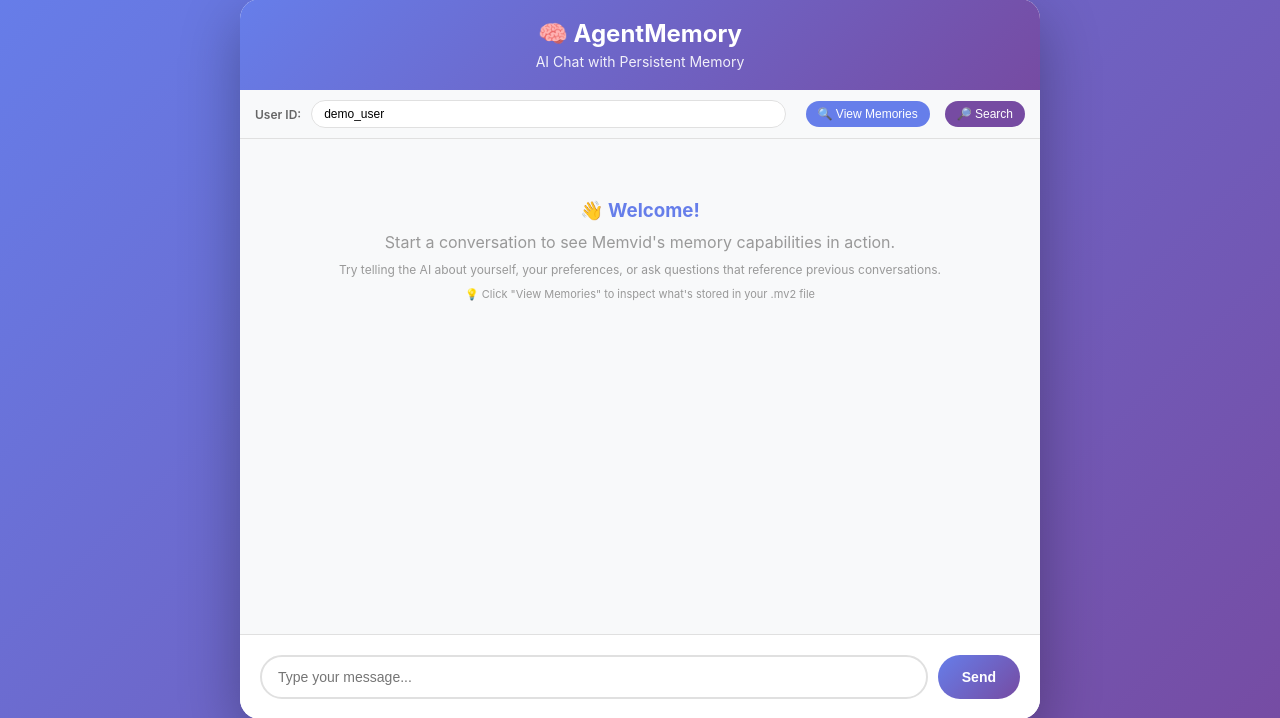
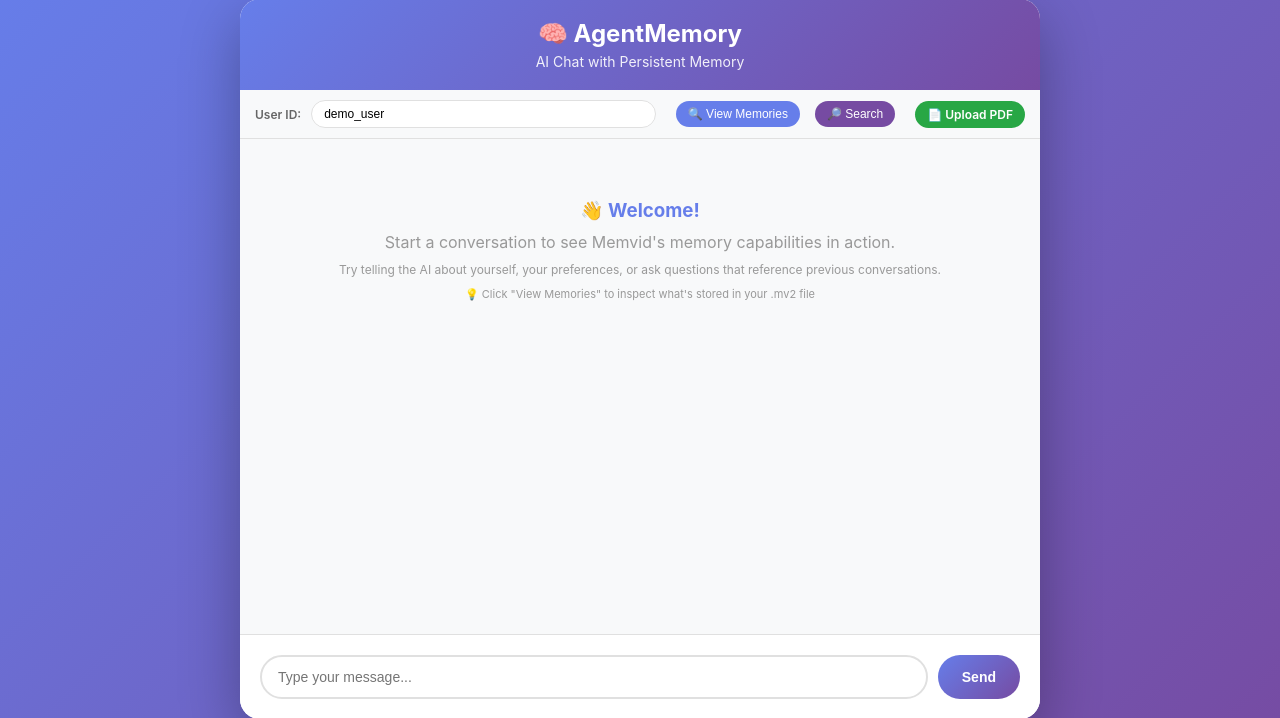
Before and after one commit to VishwasK/agentmemory, a Flask app: page / in a window 1280 px wide. Shown: the part 41-759 px from the top of the page. Run offline with Flask 3, Linux system fonts and the light colour scheme; parts of the project's set-up code (start-up, migrations or seed data) failed here and were passed over.

Commit message:
Add PDF upload feature for knowledge base - extract and index PDF pages in Memvid

```diff
--- a/app.py
+++ b/app.py
@@ -10,6 +10,17 @@ logger = logging.getLogger(__name__)
 
 from flask import Flask, render_template, request, jsonify
 from openai import OpenAI
+from werkzeug.utils import secure_filename
+import io
+
+# Import PDF processing library
+try:
+    import PyPDF2
+    PDF_AVAILABLE = True
+    logger.info("PyPDF2 imported successfully")
+except ImportError as e:
+    logger.warning(f"PyPDF2 not available - PDF upload will be disabled: {e}")
+    PDF_AVAILABLE = False
 
 # Import memvid_sdk with error handling
 try:
@@ -544,6 +555,125 @@ Be conversational and helpful."""
         app.logger.error(f"Error in chat endpoint: {str(e)}", exc_info=True)
         return jsonify({'error': str(e)}), 500
 
+@app.route('/upload', methods=['POST'])
+def upload_pdf():
+    """Handle PDF file uploads and store content in Memvid"""
+    if not PDF_AVAILABLE:
+        return jsonify({'error': 'PDF processing not available - PyPDF2 not installed'}), 503
+
+    try:
+        # Check if file is present
+        if 'file' not in request.files:
+            return jsonify({'error': 'No file provided'}), 400
+
+        file = request.files['file']
+        user_id = request.form.get('user_id', 'default_user')
+
+        if file.filename == '':
+            return jsonify({'error': 'No file selected'}), 400
+
+        # Check file extension
+        if not file.filename.lower().endswith('.pdf'):
+            return jsonify({'error': 'Only PDF files are supported'}), 400
+
+        # Get user's memory instance
+        mv = get_memory_instance(user_id)
+
+        # Read PDF file
+        pdf_bytes = file.read()
+        pdf_file = io.BytesIO(pdf_bytes)
+
+        # Extract text from PDF
+        pdf_reader = PyPDF2.PdfReader(pdf_file)
+        total_pages = len(pdf_reader.pages)
+
+        chunks_stored = 0
+        timestamp = int(time.time())
+        filename = secure_filename(file.filename)
+
+        # Process each page as a chunk
+        for page_num, page in enumerate(pdf_reader.pages, start=1):
+            try:
+                text = page.extract_text()
+
+                if not text or not text.strip():
+                    logger.warning(f"Page {page_num} has no extractable text")
+                    continue
+
+                # Store each page as a separate frame
+                chunk_title = f"PDF: {filename} - Page {page_num}"
+                try:
+                    frame_id = mv.put(
+                        title=chunk_title,
+                        label="pdf_reference",
+                        text=text,
+                        metadata={
+                            "user_id": user_id,
+                            "type": "pdf_reference",
+                            "filename": filename,
+                            "page": page_num,
+                            "total_pages": total_pages,
+                            "timestamp": timestamp
+                        },
+                        enable_embedding=ENABLE_EMBEDDINGS
+                    )
+                    chunks_stored += 1
+                    logger.info(f"Stored PDF chunk (page {page_num}, frame_id={frame_id})")
+                except Exception as e:
+                    logger.warning(f"Failed to store PDF page {page_num} with embedding={ENABLE_EMBEDDINGS}, retrying without: {e}")
+                    # Fallback: try without embeddings
+                    try:
+                        frame_id = mv.put(
+                            title=chunk_title,
+                            label="pdf_reference",
+                            text=text,
+                            metadata={
+                                "user_id": user_id,
+                                "type": "pdf_reference",
+                                "filename": filename,
+                                "page": page_num,
+                                "total_pages": total_pages,
+                                "timestamp": timestamp
+                            },
+                            enable_embedding=False
+                        )
+                        chunks_stored += 1
+                        logger.info(f"Stored PDF chunk (page {page_num}, frame_id={frame_id}, no embedding)")
+                    except Exception as e2:
+                        logger.error(f"Failed to store PDF page {page_num} even without embedding: {e2}", exc_info=True)
+
+            except Exception as e:
+                logger.error(f"Error processing page {page_num}: {e}", exc_info=True)
+                continue
+
+        # Commit changes
+        try:
+            mv.seal()
+            logger.info(f"Successfully committed {chunks_stored} PDF chunks")
+        except Exception as e:
+            logger.error(f"Failed to seal memory file after PDF upload: {e}", exc_info=True)
+
+        if chunks_stored == 0:
+            return jsonify({
+                'error': 'No text could be extracted from the PDF',
+                'pages_processed': total_pages
+            }), 400
+
+        return jsonify({
+            'success': True,
+            'filename': filename,
+            'pages_processed': total_pages,
+            'chunks_stored': chunks_stored,
+            'message': f'Successfully uploaded and indexed {chunks_stored} pages from {filename}'
+        })
+
+    except PyPDF2.errors.PdfReadError as e:
+        logger.error(f"PDF read error: {e}", exc_info=True)
+        return jsonify({'error': f'Invalid PDF file: {str(e)}'}), 400
+    except Exception as e:
+        logger.error(f"Error in PDF upload endpoint: {str(e)}", exc_info=True)
+        return jsonify({'error': str(e)}), 500
+
 @app.route('/memories/<user_id>', methods=['GET'])
 def get_memories(user_id):
     """Get all memories for a user"""
--- a/requirements.txt
+++ b/requirements.txt
@@ -2,3 +2,4 @@ Flask==3.0.0
 memvid-sdk>=2.0.0
 openai>=1.0.0
 gunicorn==21.2.0
+PyPDF2>=3.0.0
--- a/templates/index.html
+++ b/templates/index.html
@@ -209,6 +209,8 @@
             <input type="text" id="userIdInput" value="demo_user" placeholder="Enter user ID">
             <button onclick="showDebugInfo()" style="margin-left: 10px; padding: 6px 12px; background: #667eea; color: white; border: none; border-radius: 15px; cursor: pointer; font-size: 12px;">🔍 View Memories</button>
             <button onclick="searchMemories()" style="margin-left: 5px; padding: 6px 12px; background: #764ba2; color: white; border: none; border-radius: 15px; cursor: pointer; font-size: 12px;">🔎 Search</button>
+            <label for="pdfUpload" style="margin-left: 10px; padding: 6px 12px; background: #28a745; color: white; border: none; border-radius: 15px; cursor: pointer; font-size: 12px; display: inline-block;">📄 Upload PDF</label>
+            <input type="file" id="pdfUpload" accept=".pdf" style="display: none;" onchange="handlePdfUpload(event)">
         </div>
 
         <div class="chat-container" id="chatContainer">
@@ -437,6 +439,55 @@
                 alert(`Error: ${error.message}`);
             }
         }
+
+        async function handlePdfUpload(event) {
+            const file = event.target.files[0];
+            if (!file) return;
+
+            if (!file.name.toLowerCase().endsWith('.pdf')) {
+                alert('Please select a PDF file');
+                event.target.value = '';
+                return;
+            }
+
+            const userId = userIdInput.value.trim() || 'default_user';
+            const formData = new FormData();
+            formData.append('file', file);
+            formData.append('user_id', userId);
+
+            // Show loading state
+            const uploadLabel = document.querySelector('label[for="pdfUpload"]');
+            const originalText = uploadLabel.textContent;
+            uploadLabel.textContent = '⏳ Uploading...';
+            uploadLabel.style.opacity = '0.6';
+            uploadLabel.style.cursor = 'not-allowed';
+
+            try {
+                const response = await fetch('/upload', {
+                    method: 'POST',
+                    body: formData
+                });
+
+                const data = await response.json();
+
+                if (response.ok) {
+                    addMessage(`📄 PDF uploaded successfully! ${data.message}`, false);
+                    console.log('PDF upload success:', data);
+                } else {
+                    addMessage(`❌ PDF upload failed: ${data.error}`, false);
+                    console.error('PDF upload error:', data);
+                }
+            } catch (error) {
+                addMessage(`❌ Error uploading PDF: ${error.message}`, false);
+                console.error('PDF upload error:', error);
+            } finally {
+                // Reset UI
+                uploadLabel.textContent = originalText;
+                uploadLabel.style.opacity = '1';
+                uploadLabel.style.cursor = 'pointer';
+                event.target.value = '';
+            }
+        }
     </script>
 </body>
 </html>
```
Also changed, not shown: README.md.
